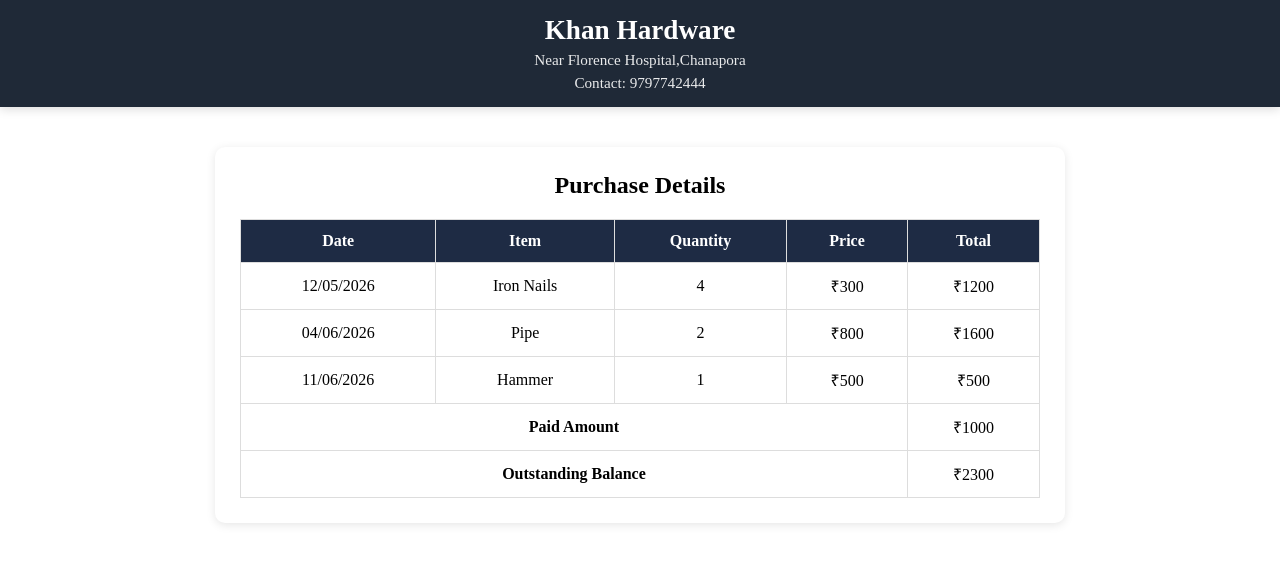
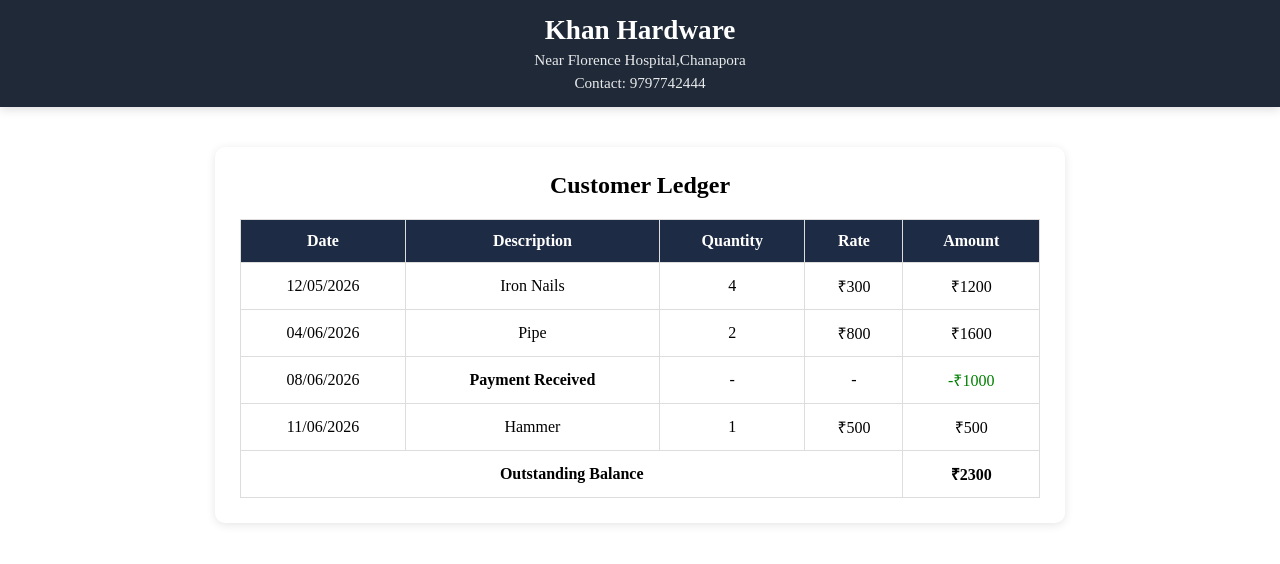
Before and after one commit to Mehranmir1750/Khan-Hardware, a React app in the folder frontend/: page /details in a window 1280 px wide. Shown: the top 564 px of the page. Built offline with nearby package versions, Linux system fonts and the light colour scheme; the HTML template or start-up script is replaced by a standard one.

Commit message:
added payment box

```diff
--- a/frontend/src/components/Details.jsx
+++ b/frontend/src/components/Details.jsx
@@ -1,89 +1,211 @@
-import Navbar from "./Navbar";
-import "../styles/Details.css"
+// import Navbar from "./Navbar";
+// import "../styles/Details.css"
 
 
-export default function Details(
-    // {detail}
-){
+// export default function Details(
+//     // {detail}
+// ){
 
-      const detail = [
+//       const detail = [
+//         {
+//           date: '12/05/2026',
+//     item: "Iron Nails",
+//     quantity: 4,
+//     price: 300
+//         },
+//          {
+//           date: '04/06/2026',
+//     item: "Pipe",
+//     quantity: 2,
+//     price: 800
+//         },
+//          {
+//           date: '11/06/2026',
+//     item: "Hammer",
+//     quantity: 1,
+//     price: 500
+//         }
+//       ]
+
+
+//       const balance = detail.reduce(
+//         (sum,item) => sum + item.price * item.quantity, 0
+
+//       )
+//     return (
+//         <>
+
+//         <Navbar/>
+
+//         <div className="detail_component">
+//   <h2 className="detail_heading">Purchase Details</h2>
+
+//   <table className="details_table">
+//     <thead>
+//       <tr>
+//         <th>Date</th>
+//         <th>Item</th>
+//         <th>Quantity</th>
+//         <th>Price</th>
+//         <th>Total</th>
+//       </tr>
+//     </thead>
+
+//     <tbody>
+//   {detail.map((item, index) => (
+//     <tr key={index}>
+//       <td>{item.date}</td>
+//       <td>{item.item}</td>
+//       <td>{item.quantity}</td>
+//       <td>₹{item.price}</td>
+//       <td>₹{item.price * item.quantity}</td>
+//     </tr>
+//   ))}
+
+//   <tr>
+//     <td colSpan="4">
+//       <strong>Paid Amount</strong>
+//     </td>
+//     <td>₹1000</td>
+//   </tr>
+
+//   <tr>
+//     <td colSpan="4">
+//       <strong>Outstanding Balance</strong>
+//     </td>
+//     <td>₹{balance - 1000}</td>
+//   </tr>
+// </tbody>
+
+//   </table>
+// </div>
+
+
+
+
+//         </>
+//     )
+
+// }
+
+
+import Navbar from "./Navbar";
+import "../styles/Details.css";
+
+export default function Details() {
+
+  const transactions = [
     {
-          date: '12/05/2026',
+      date: "12/05/2026",
+      type: "purchase",
       item: "Iron Nails",
       quantity: 4,
-    price: 300
+      price: 300,
     },
     {
-          date: '04/06/2026',
+      date: "04/06/2026",
+      type: "purchase",
       item: "Pipe",
       quantity: 2,
-    price: 800
+      price: 800,
     },
     {
-          date: '11/06/2026',
+      date: "08/06/2026",
+      type: "payment",
+      amount: 1000,
+    },
+    {
+      date: "11/06/2026",
+      type: "purchase",
       item: "Hammer",
       quantity: 1,
-    price: 500
+      price: 500,
+    },
+  ];
+
+  const balance = transactions.reduce((sum, transaction) => {
+
+    if (transaction.type === "purchase") {
+      return sum + transaction.price * transaction.quantity;
     }
-      ]
 
+    return sum - transaction.amount;
 
-      const balance = detail.reduce(
-        (sum,item) => sum + item.price * item.quantity, 0
+  }, 0);
 
-      )
   return (
     <>
-
-        <Navbar/>
+      <Navbar />
 
       <div className="detail_component">
-  <h2 className="detail_heading">Purchase Details</h2>
+
+        <h2 className="detail_heading">
+          Customer Ledger
+        </h2>
 
         <table className="details_table">
+
           <thead>
             <tr>
               <th>Date</th>
-        <th>Item</th>
+              <th>Description</th>
               <th>Quantity</th>
-        <th>Price</th>
-        <th>Total</th>
+              <th>Rate</th>
+              <th>Amount</th>
             </tr>
           </thead>
 
           <tbody>
-  {detail.map((item, index) => (
+
+            {transactions.map((transaction, index) => (
+
               <tr key={index}>
-      <td>{item.date}</td>
-      <td>{item.item}</td>
-      <td>{item.quantity}</td>
-      <td>₹{item.price}</td>
-      <td>₹{item.price * item.quantity}</td>
+
+                <td>{transaction.date}</td>
+
+                {transaction.type === "purchase" ? (
+                  <>
+                    <td>{transaction.item}</td>
+                    <td>{transaction.quantity}</td>
+                    <td>₹{transaction.price}</td>
+                    <td>
+                      ₹{transaction.quantity * transaction.price}
+                    </td>
+                  </>
+                ) : (
+                  <>
+                    <td>
+                      <strong>Payment Received</strong>
+                    </td>
+                    <td>-</td>
+                    <td>-</td>
+                    <td style={{ color: "green" }}>
+                      -₹{transaction.amount}
+                    </td>
+                  </>
+                )}
+
               </tr>
+
             ))}
-
-  <tr>
-    <td colSpan="4">
-      <strong>Paid Amount</strong>
-    </td>
-    <td>₹1000</td>
-  </tr>
 
             <tr>
               <td colSpan="4">
                 <strong>Outstanding Balance</strong>
               </td>
-    <td>₹{balance - 1000}</td>
+
+              <td>
+                <strong>
+                  ₹{balance}
+                </strong>
+              </td>
             </tr>
+
           </tbody>
 
         </table>
+
       </div>
-
-
-
-
     </>
-    )
-
+  );
 }
--- a/frontend/src/pages/Home.jsx
+++ b/frontend/src/pages/Home.jsx
@@ -51,7 +51,6 @@ export default function Home() {
         <BalanceCard
         customer={customer}
         onViewDetails={onViewDetails}
-        detail = {detail}
       />
 
       )}
```
Lines whose indentation alone changed are shown as unchanged.
